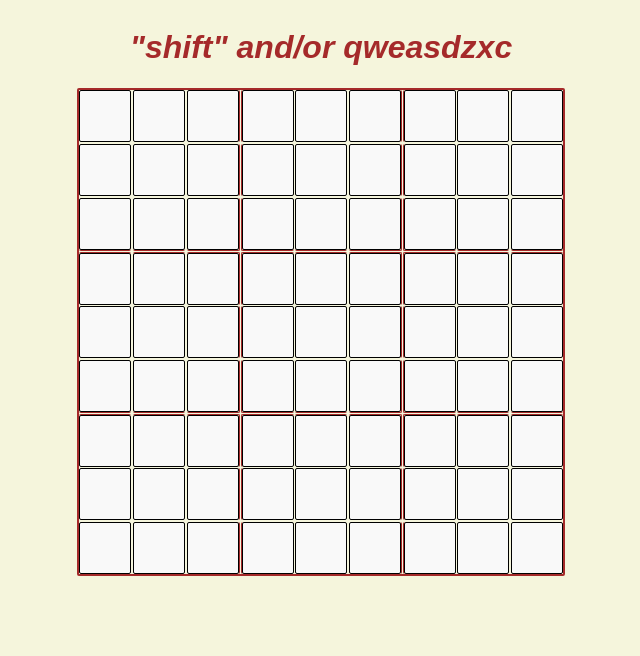
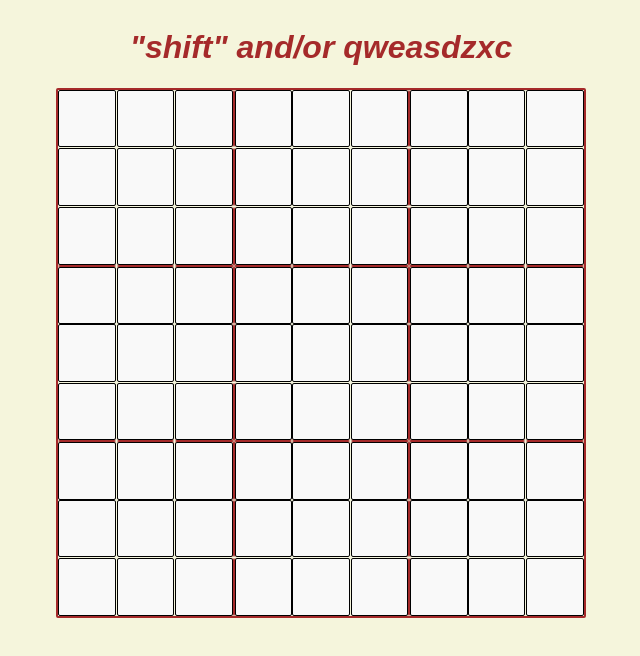
Before and after one commit to ashvinbondada/sudokyou.org, a React (Vite) app in the folder sudokyou-app/: page / in a window 1280 px wide. Shown: the top 656 px of the page, without its empty margins (319-959 px from the left). Built offline with nearby package versions, Linux system fonts and the light colour scheme; a web font is replaced by a local one.

Commit message:
OCD Changes. Final For Now.

```diff
--- a/sudokyou-app/src/components/Board.css
+++ b/sudokyou-app/src/components/Board.css
@@ -1,8 +1,8 @@
 :root {
-    --board-size: 450px; /* Total size of the Sudoku board */
+    --board-size: 500px; /* Total size of the Sudoku board */
     --square-size: calc(var(--board-size) / 9); /* Size of each Sudoku square */
     --note-box-size: calc(var(--square-size) / 3); /* Size of each note box within a square */
-    --offset: 3px;
+    --offset: 2px;
     --gap-size: 1px ;
     --bold-line-size: 2px; /* Thickness for bold lines */
 }
@@ -26,7 +26,7 @@
     width: calc(var(--square-size) + 2*var(--gap-size));
     font-size: 1.5rem;
     background-color: #f9f9f9;
-    border: 1px solid #000;
+    border: 0.5px solid #000;
     box-sizing: border-box;
     align-items: center;
     justify-content: center;
```
